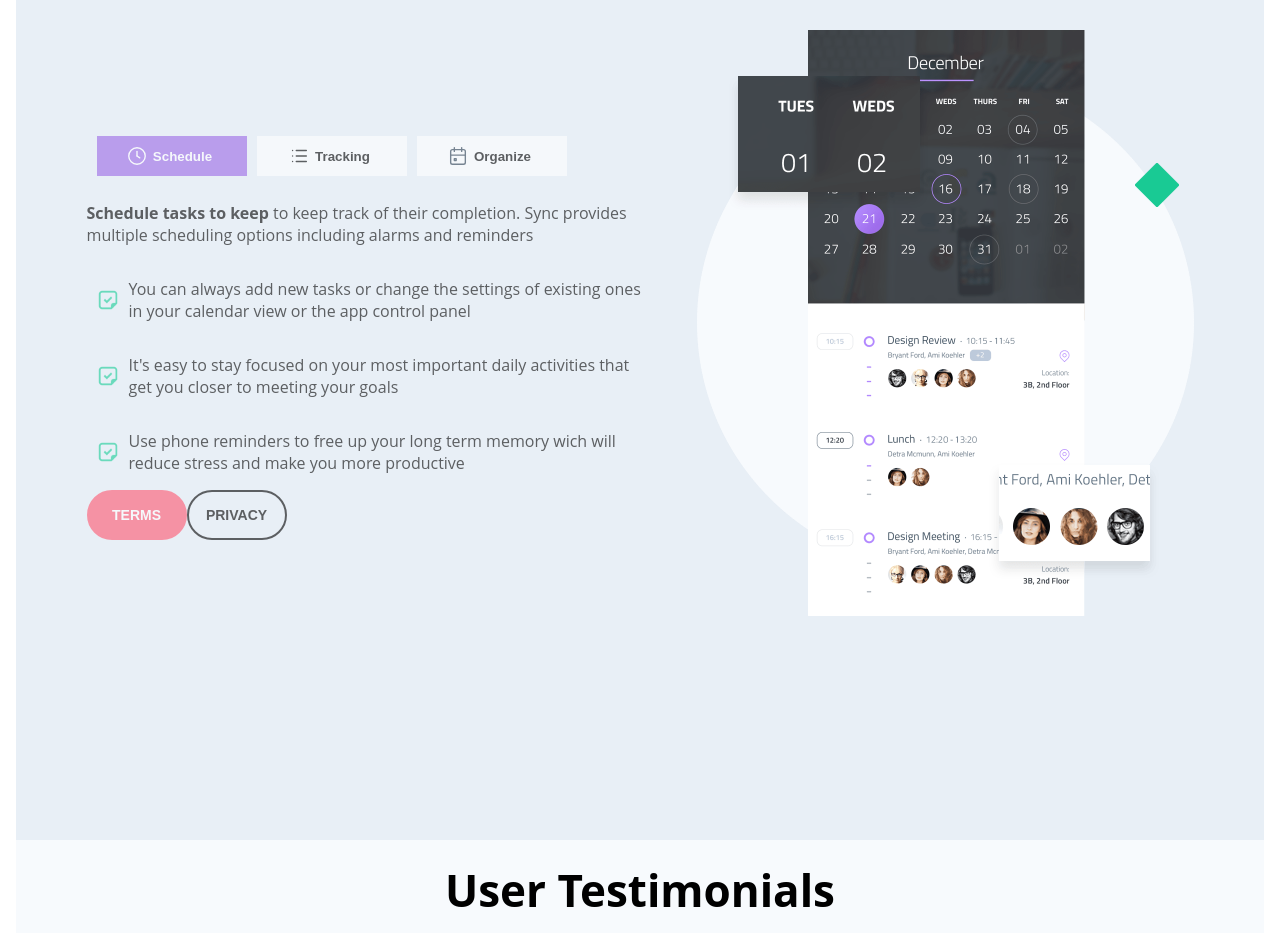
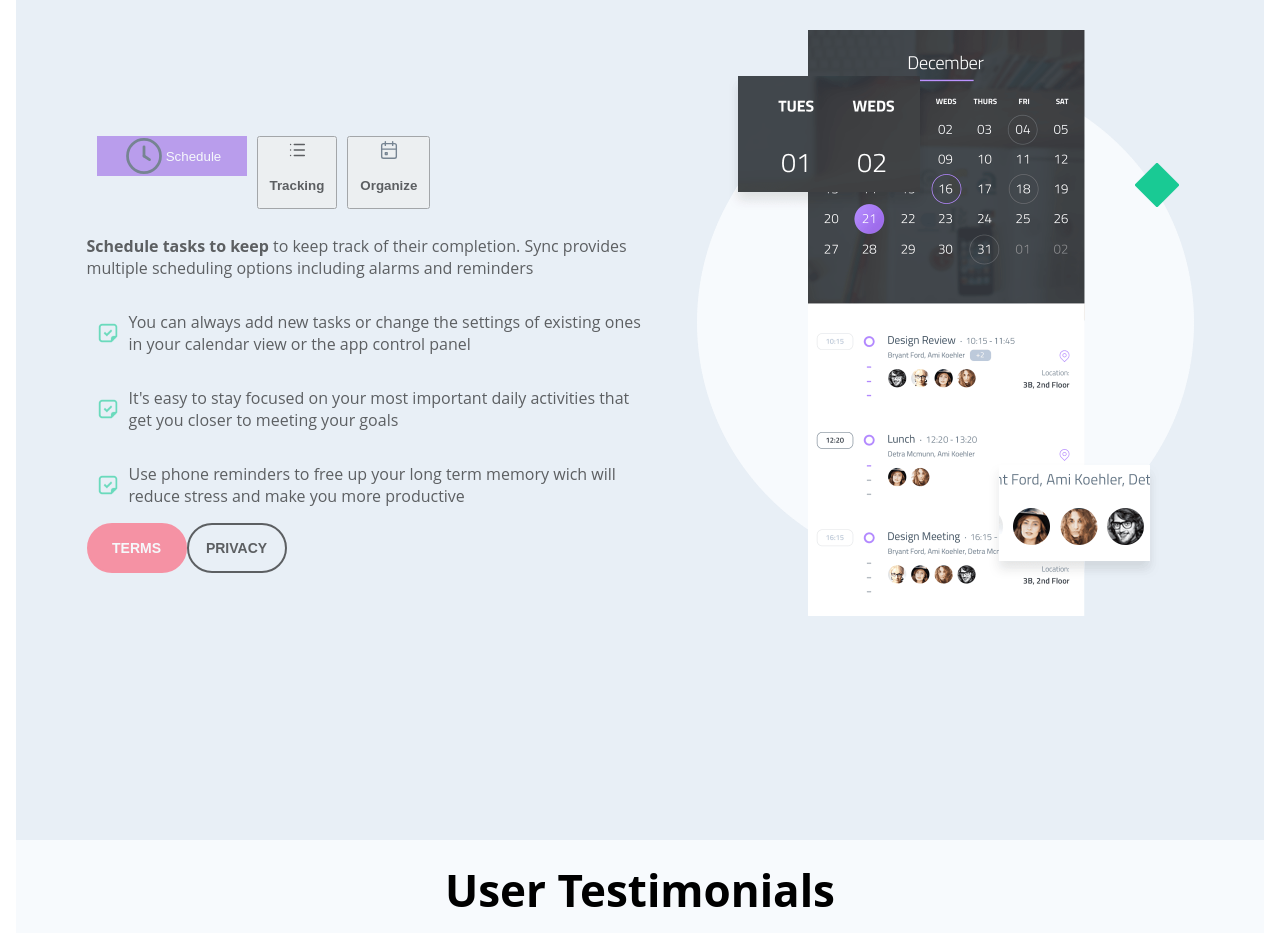
Before and after one commit to carmenb2020/ReplicaVue, a Vue app in the folder vue-project/: page / in a window 1280 px wide. Shown: the part 2280-3213 px from the top of the page. Built offline with nearby package versions, Linux system fonts and the light colour scheme.

Commit message:
template and styles done

```diff
--- a/vue-project/src/App.vue
+++ b/vue-project/src/App.vue
@@ -1,5 +1,5 @@
 <script setup>
-
+  import SquareButton from './components/SquareButton.vue'
 </script>
 
 <template>
@@ -125,7 +125,8 @@
       <div class="section-calendar__left">
 
           <div class="section-calendar__container">
-            <button class="section-calendar__button button-schedule">
+            <SquareButton msg="Schedule"/>
+            <!-- <button class="section-calendar__button button-schedule">
               <svg xmlns="http://www.w3.org/2000/svg"
                 class="section-calendar__image button-schedule icon icon-tabler icon-tabler-clock-hour-4" width="44"
                 height="44" viewBox="0 0 24 24" stroke-width="1.5" stroke="#2c3e50" fill="none" stroke-linecap="round"
@@ -136,7 +137,7 @@
                 <path d="M12 7v5" />
               </svg>
               <p class="section-calendar__p">Schedule</p>
-            </button>
+            </button> -->
             <button class="section-calendar__button">
               <svg xmlns="http://www.w3.org/2000/svg" class="section-calendar__image icon icon-tabler icon-tabler-list"
                 width="44" height="44" viewBox="0 0 24 24" stroke-width="1.5" stroke="#000000" fill="none"
@@ -716,26 +717,6 @@ h1 {
     padding: 10px;
 }
 
-.section-calendar__button {
-    display: flex;
-    width: 150px;
-    height: 40px;
-    border: none;
-    background-color: #fff;
-    justify-content: center;
-    align-items: center;
-    padding: 0 5px;
-}
-
-.section-calendar__button:hover {
-    background-color: #9a67e7;
-    color: #fff;
-}
-
-.section-calendar__button:hover svg {
-    stroke: #fff;
-}
-
 .section-calendar__image {
     width: 22px;
     height: 22px;
--- /dev/null
+++ b/vue-project/src/components/SquareButton.vue
@@ -0,0 +1,41 @@
+<script setup>
+    defineProps({
+        msg: {
+            type: String,
+        }
+    })
+</script>
+
+<template>
+    <button class="section-calendar__button button-schedule">
+        <svg xmlns="http://www.w3.org/2000/svg" class="section-calendar__image button-schedule icon icon-tabler icon-tabler-clock-hour-4" width="44" height="44" viewBox="0 0 24 24" stroke-width="1.5" stroke="#2c3e50" fill="none" stroke-linecap="round" stroke-linejoin="round">
+            <path stroke="none" d="M0 0h24v24H0z" fill="none" />
+            <path d="M12 12m-9 0a9 9 0 1 0 18 0a9 9 0 1 0 -18 0" />
+            <path d="M12 12l3 2" />
+            <path d="M12 7v5" />
+        </svg>
+        <p class="section-calendar__p">{{ msg }}</p>
+    </button>
+</template>
+
+<style lang="css" scoped>
+    .section-calendar__button {
+    display: flex;
+    width: 150px;
+    height: 40px;
+    border: none;
+    background-color: #fff;
+    justify-content: center;
+    align-items: center;
+    padding: 0 5px;
+    }
+
+    .section-calendar__button:hover {
+        background-color: #9a67e7;
+        color: #fff;
+    }
+
+    .section-calendar__button:hover svg {
+        stroke: #fff;
+    }
+</style>
```
